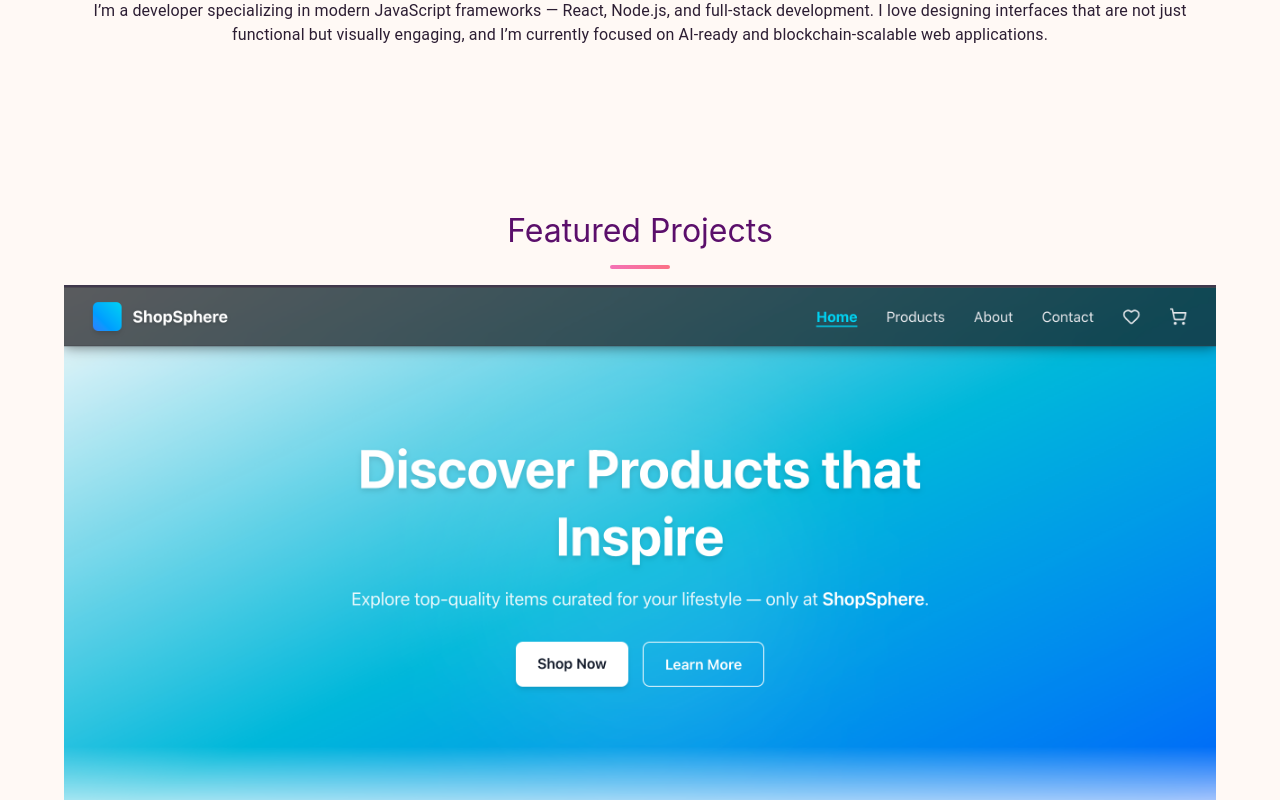
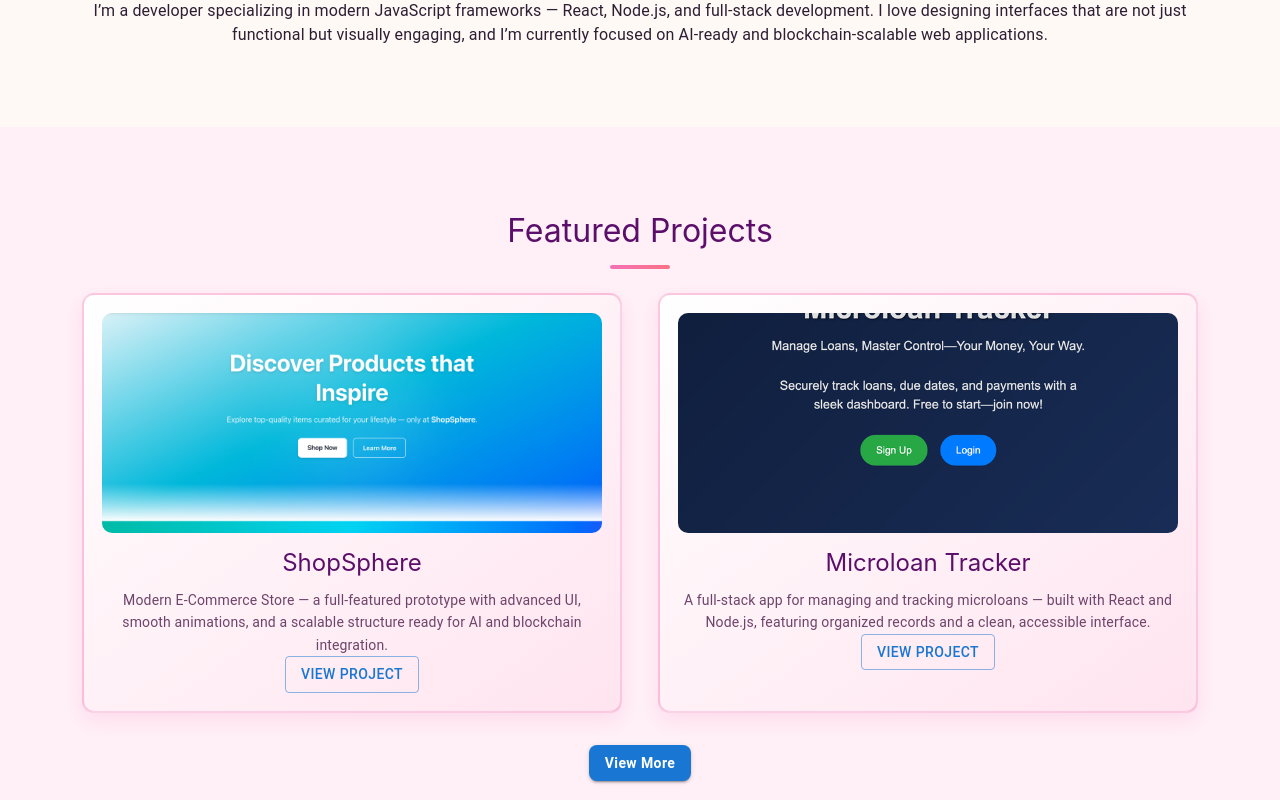
Before and after one commit to ConradPB/portfolio-react-update, a React (Vite) app in the folder portfolio/: page / in a window 1280 px wide. Shown: the part 840-1640 px from the top of the page. Built offline with nearby package versions, Linux system fonts and the light colour scheme.

Commit message:
project sections/tiles added

```diff
--- a/portfolio/src/index.css
+++ b/portfolio/src/index.css
@@ -98,3 +98,76 @@ h2::after {
   background: linear-gradient(90deg, #f472b6, #fb7185);
   border-radius: 2px;
 }
+
+/* ---------- PROJECTS SECTION ---------- */
+.work {
+  background-color: #fff0f7;
+  padding-bottom: 48px;
+}
+
+.featured-grid {
+  display: flex;
+  flex-wrap: wrap;
+  justify-content: center;
+  gap: 36px;
+  margin-top: 24px;
+  align-items: stretch;
+}
+
+/* Featured projects */
+.featured {
+  max-width: 540px;
+  flex: 1 1 460px;
+  background: linear-gradient(145deg, #ffffff, #ffe4ef);
+  border: 2px solid rgba(236, 72, 153, 0.25);
+  box-shadow: 0 22px 40px rgba(236, 72, 153, 0.15);
+  border-radius: 18px;
+  padding: 22px;
+  transition: transform 0.45s ease, box-shadow 0.45s ease, border-color 0.3s ease;
+}
+
+.featured:hover {
+  transform: translateY(-14px) scale(1.02);
+  box-shadow: 0 40px 80px rgba(236, 72, 153, 0.25);
+  border-color: rgba(236, 72, 153, 0.45);
+}
+
+.featured h3 {
+  font-size: 1.5rem;
+  margin: 12px 0 8px 0;
+  color: #5b0f6b;
+}
+
+.featured p {
+  color: #6d446b;
+  line-height: 1.6;
+}
+
+/* ---------- PROJECT TILES ---------- */
+.projects-grid {
+  display: grid;
+  grid-template-columns: repeat(auto-fit, minmax(300px, 1fr));
+  gap: 20px;
+  margin-top: 26px;
+}
+
+.project-tile {
+  background-color: #fff9fb;
+  padding: 18px;
+  border-radius: 12px;
+  box-shadow: 0 8px 20px rgba(236, 72, 153, 0.12);
+  transition: transform 0.28s ease, box-shadow 0.28s ease;
+}
+
+.project-tile:hover {
+  transform: translateY(-6px);
+  box-shadow: 0 16px 36px rgba(236, 72, 153, 0.24);
+}
+
+.project-img {
+  width: 100%;
+  height: 220px;
+  object-fit: cover;
+  border-radius: 10px;
+  margin-bottom: 12px;
+}
```
